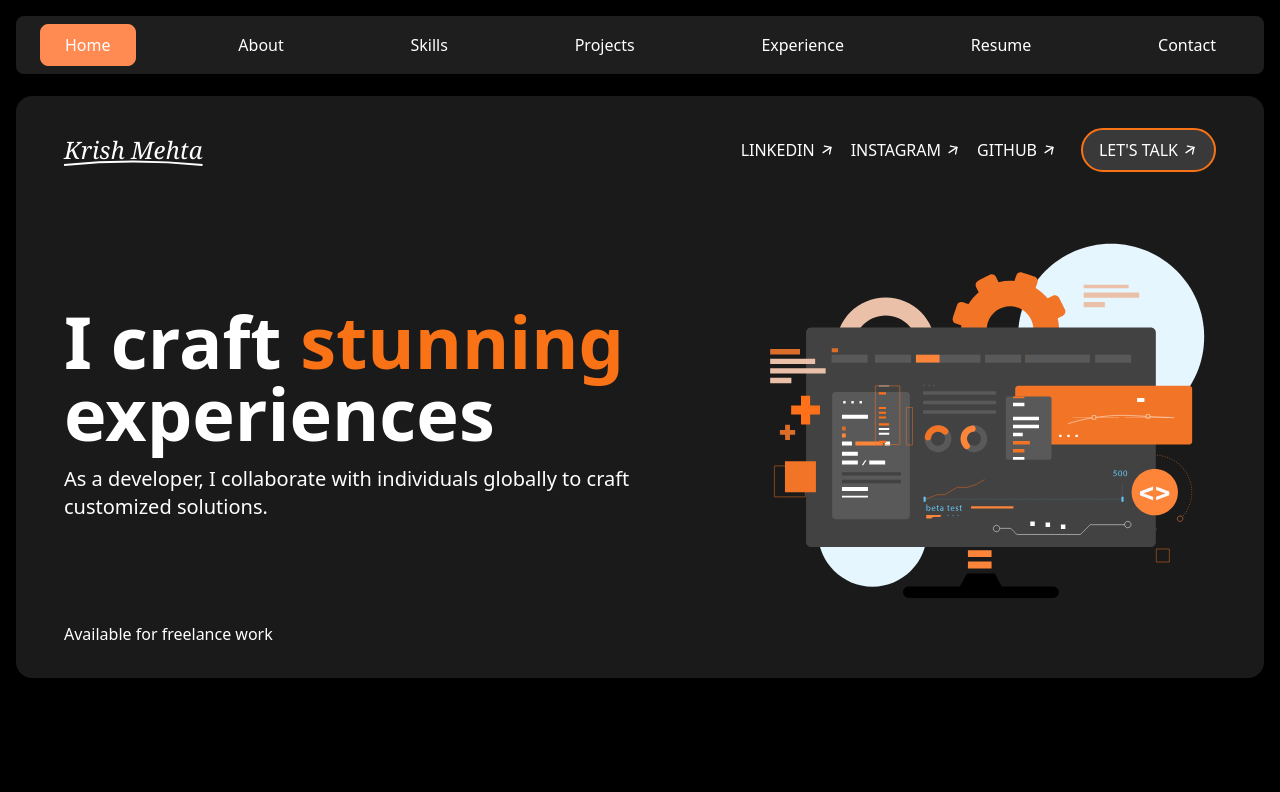
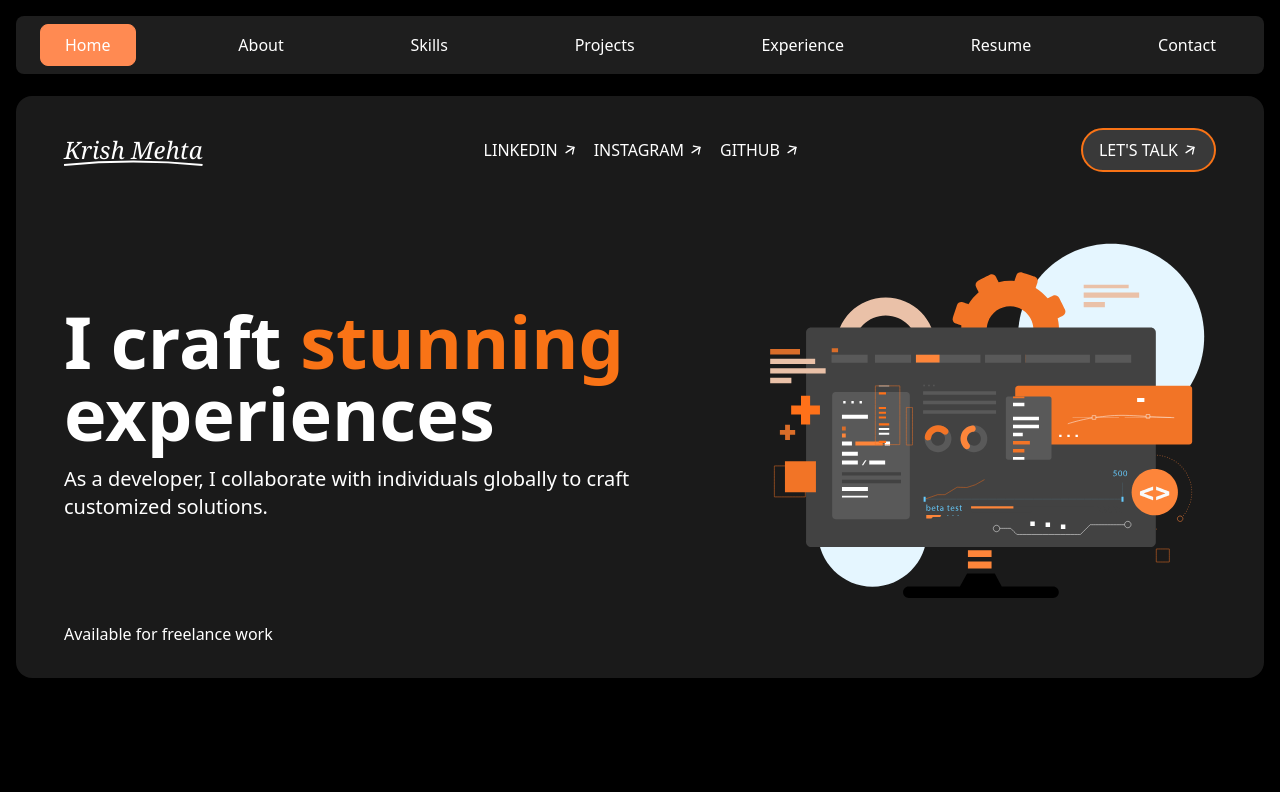
Before and after one commit to krish-1604/Portfolio, a React (Create React App) app: page / in a window 1280 px wide. Shown: the top 792 px of the page. Built offline with nearby package versions, Linux system fonts and the light colour scheme; a web font is replaced by a local one.

Commit message:
center landing

```diff
--- a/src/components/landing.jsx
+++ b/src/components/landing.jsx
@@ -7,8 +7,8 @@ const Landing = () => {
   return (
     <div className="bg-black p-4 rounded-2xl">
       <div id="landing" className="relative bg-[#1a1a1a] text-white px-4 sm:px-6 md:px-12 py-8 rounded-2xl">
-        <nav className="hidden sm:flex flex-col sm:flex-row justify-between items-center pb-8">
-          <div className="relative inline-block">
+        <nav className="hidden sm:flex items-center justify-between pb-8">
+          <div className="relative">
             <h1 className="text-2xl font-serif italic">Krish Mehta</h1>
             <div className="absolute bottom-0 left-0 w-full">
               <svg width="100%" height="8" viewBox="0 0 100 8" preserveAspectRatio="none">
@@ -16,16 +16,18 @@ const Landing = () => {
               </svg>
             </div>
           </div>
-          <div className="flex items-center gap-6">
-            <div className="flex gap-4">
+
+          <div className="flex justify-center flex-1">
+            <div className="flex gap-4 justify-center">
               <a href="https://www.linkedin.com/in/krish-mehta-7a4037252/" className="hover:text-orange-500 transition-colors flex items-center gap-1">LINKEDIN <ArrowUpRight className="w-4 h-4 rotate-12" /></a>
               <a href="https://www.instagram.com/_krish1604/" className="hover:text-orange-500 transition-colors flex items-center gap-1">INSTAGRAM <ArrowUpRight className="w-4 h-4 rotate-12" /></a>
               <a href="https://github.com/krish-1604" className="hover:text-orange-500 transition-colors flex items-center gap-1">GITHUB <ArrowUpRight className="w-4 h-4 rotate-12" /></a>
             </div>
-            <button className="border-2 border-orange-500 bg-[#393939] text-white px-4 py-2 rounded-full hover:bg-orange-500 transition-all flex items-center gap-1" onClick={() => { window.location.href = "mailto:krish1604mehta@gmail.com?subject=Interested in Your Work&body=Hi Krish,"; }}>
-              LET'S TALK <ArrowUpRight className="w-4 h-4 rotate-12" />
-            </button>
           </div>
+
+          <button className="border-2 border-orange-500 bg-[#393939] text-white px-4 py-2 rounded-full hover:bg-orange-500 transition-all flex items-center gap-1" onClick={() => { window.location.href = "mailto:krish1604mehta@gmail.com?subject=Interested in Your Work&body=Hi Krish,"; }}>
+            LET'S TALK <ArrowUpRight className="w-4 h-4 rotate-12" />
+          </button>
         </nav>
         <main className="flex flex-col lg:flex-row items-center justify-between gap-6 pt-8">
           <div className="lg:max-w-2xl text-center lg:text-left">
```
